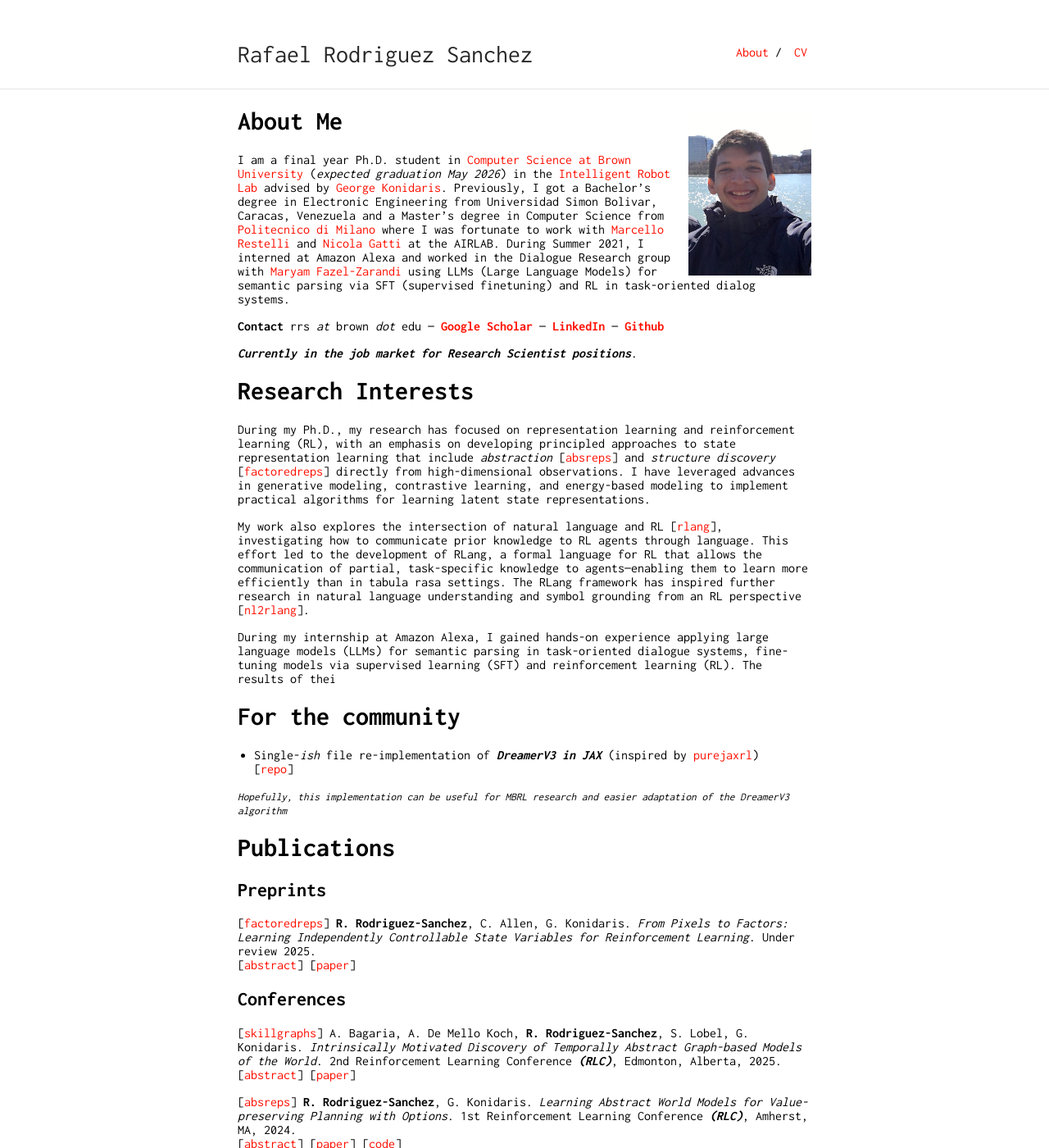
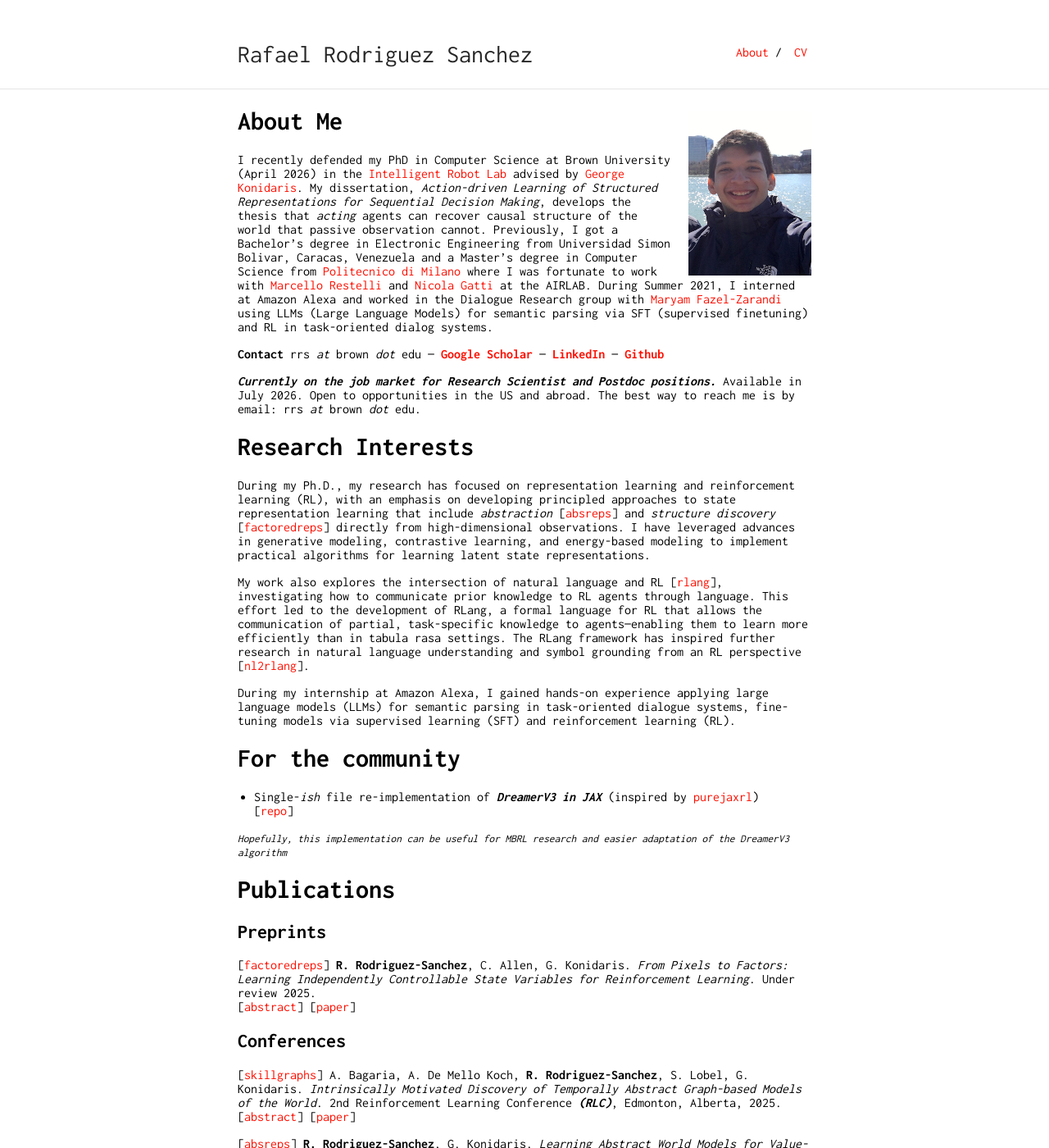
Before and after one commit to rafarodsa/rafarodsa.github.io, a Jekyll site: the page built from index.md, in a window 1280 px wide and 1400 px high. Shown: the whole window at 82% size. Built offline with Jekyll 4.4.1, drawn with Linux system fonts in a browser that asks for light colours.

Commit message:
update and remove typos

```diff
--- a/index.md
+++ b/index.md
@@ -6,15 +6,14 @@ title: Rafael Rodriguez Sanchez
 # About Me
 
 <img class="profile-picture" src="profile.jpg">
-
-I am a final year Ph.D. student in [Computer Science at Brown University](https://cs.brown.edu) (*expected graduation May 2026*) in the [Intelligent Robot Lab](http://irl.cs.brown.edu) advised by [George Konidaris](http://cs.brown.edu/people/gdk/). Previously, I got a Bachelor's degree in Electronic Engineering from Universidad Simon Bolivar, Caracas, Venezuela and a Master's degree in Computer Science from [Politecnico di Milano](https://polimi.it) where I was fortunate to work with [Marcello Restelli](https://restelli.faculty.polimi.it/MyWebSite/index.shtml) and [Nicola Gatti](https://gatti.faculty.polimi.it) at the AIRLAB.
+I recently defended my PhD in Computer Science at Brown University (April 2026) in the [Intelligent Robot Lab](http://irl.cs.brown.edu) advised by [George Konidaris](http://cs.brown.edu/people/gdk/). My dissertation, *Action-driven Learning of Structured Representations for Sequential Decision Making*, develops the thesis that *acting* agents can recover causal structure of the world that passive observation cannot. Previously, I got a Bachelor's degree in Electronic Engineering from Universidad Simon Bolivar, Caracas, Venezuela and a Master's degree in Computer Science from [Politecnico di Milano](https://polimi.it) where I was fortunate to work with [Marcello Restelli](https://restelli.faculty.polimi.it/MyWebSite/index.shtml) and [Nicola Gatti](https://gatti.faculty.polimi.it) at the AIRLAB.
 During Summer 2021, I interned at Amazon Alexa and worked in the Dialogue Research group with [Maryam Fazel-Zarandi](https://www.maryamfazel.com) using LLMs (Large Language Models) for semantic parsing via SFT (supervised finetuning) and RL in task-oriented dialog systems.
 
 
 **Contact** rrs *at* brown *dot* edu --- **[Google Scholar](https://scholar.google.com/citations?user=ONxoqRUAAAAJ&hl=es)** --- **[LinkedIn](https://linkedin.com/in/rafarodsa)**
 --- **[Github](https://github.com/rafarodsa)**
 
-***Currently in the job market for Research Scientist positions***.
+***Currently on the job market for Research Scientist and Postdoc positions.*** Available in July 2026. Open to opportunities in the US and abroad. The best way to reach me is by email: rrs *at* brown *dot* edu.
 
 # Research Interests
 
@@ -33,7 +32,7 @@ During my Ph.D., my research has focused on representation learning and reinforc
 
 My work also explores the intersection of natural language and RL [[rlang](#conf-rlang)], investigating how to communicate prior knowledge to RL agents through language. This effort led to the development of RLang, a formal language for RL that allows the communication of partial, task-specific knowledge to agents—enabling them to learn more efficiently than in tabula rasa settings. The RLang framework has inspired further research in natural language understanding and symbol grounding from an RL perspective [[nl2rlang](https://benjaminaspiegel.com/files/NL2RLang_RLC_2023_TAFM.pdf)].
 
-During my internship at Amazon Alexa, I gained hands-on experience applying large language models (LLMs) for semantic parsing in task-oriented dialogue systems, fine-tuning models via supervised learning (SFT) and reinforcement learning (RL). The results of thei
+During my internship at Amazon Alexa, I gained hands-on experience applying large language models (LLMs) for semantic parsing in task-oriented dialogue systems, fine-tuning models via supervised learning (SFT) and reinforcement learning (RL).
 
 <!-- # Publications
 
```
